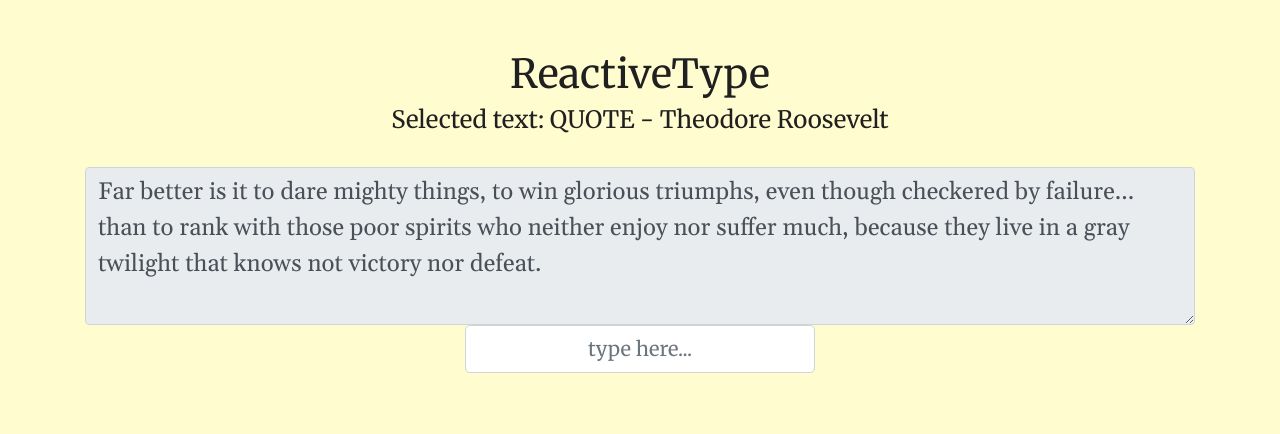
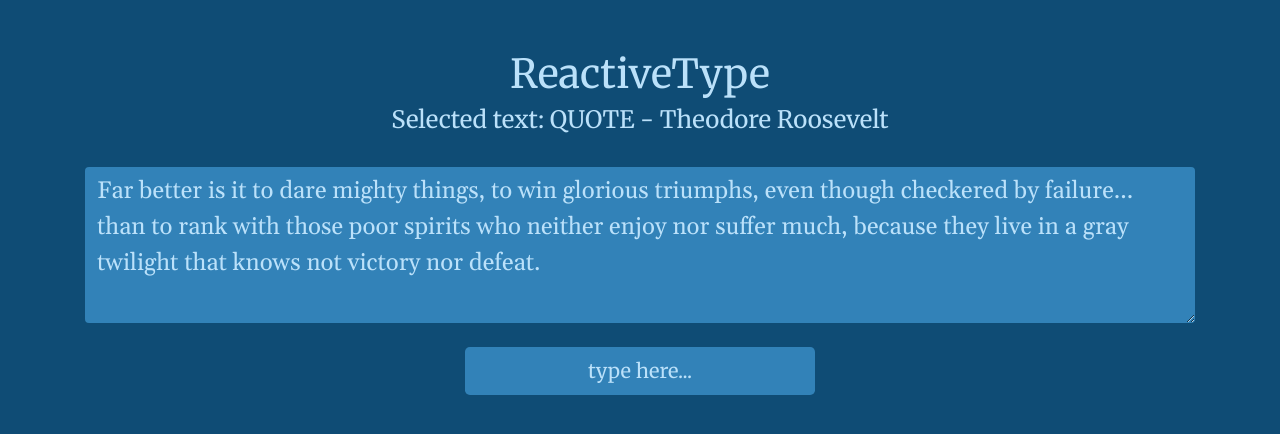
Before and after one commit to samarthdave/reactive-type, a React (Create React App) app: page / in a window 1280 px wide. Shown: the top 434 px of the page. Built offline with nearby package versions, Linux system fonts and the light colour scheme.

Commit message:
Create & activate dark theme

```diff
--- a/src/App.js
+++ b/src/App.js
@@ -4,7 +4,7 @@ import React, { Component } from 'react';
 import Container from 'react-bootstrap/Container';
 
 import './style/App.css';
-import './style/warm-theme.css';
+import './style/dark-theme.css';
 
 class App extends Component {
   componentDidMount() {
--- a/src/components/Home.js
+++ b/src/components/Home.js
@@ -89,6 +89,7 @@ class Home extends Component {
             <FormControl readOnly value={selectedContent} rows={4} as="textarea" aria-label="replicate-content" />
           </Col>
         </Row>
+        <br />
         <Row>
           <Col md={{ offset: 4, span: 4 }}>
             <Form.Control value={userType} onChange={this.userTyped}
--- /dev/null
+++ b/src/style/dark-theme.css
@@ -0,0 +1,31 @@
+/* color palette */
+/* https://colorhunt.co/palette/167893 */
+/* ------------- */
+
+body {
+  color: #bbe1fa; /* to celebrate the new year */
+  background-color: #0f4c75;
+}
+
+/* textarea and input box */
+textarea.form-control,
+.form-control:disabled, .form-control[readonly],
+#user-input {
+  background-color: #3282b8;
+  color: #bbe1fa;
+  border: 0;
+}
+
+/* placeholder for user input... yuck */
+#user-input::placeholder { /* Chrome, Firefox, Opera, Safari 10.1+ */
+  color: #bbe1fa;
+  opacity: 1; /* Firefox */
+}
+
+#user-input:-ms-input-placeholder { /* Internet Explorer 10-11 */
+  color: #bbe1fa;
+}
+
+#user-input::-ms-input-placeholder { /* Microsoft Edge */
+  color: #bbe1fa;
+}
```
